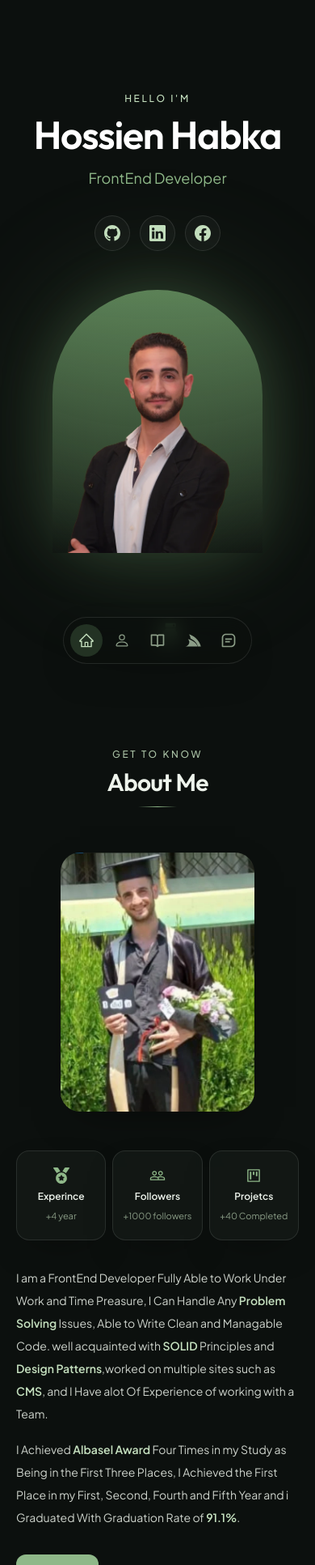
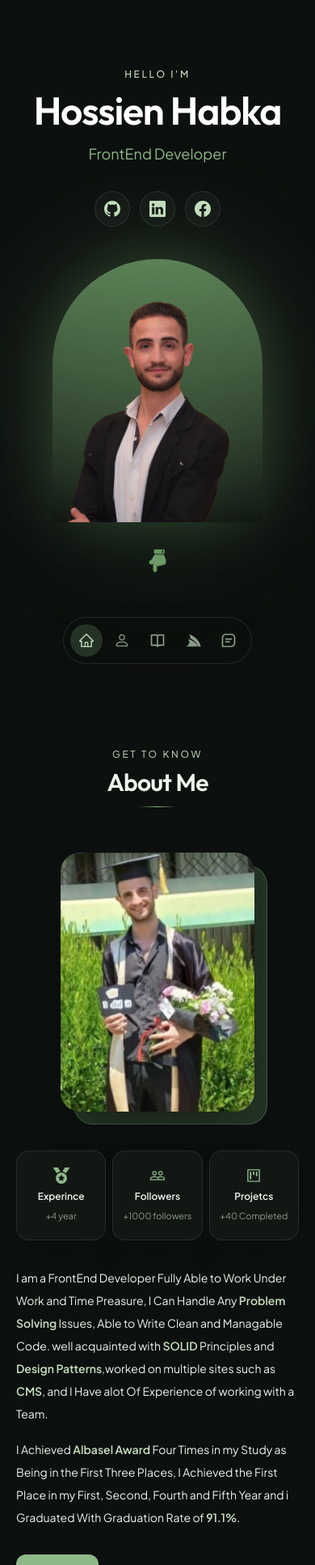
Before and after one commit to H-Habka/myPortfolio, a React (Create React App) app: page / in a window 390 px wide. Shown: the top 1933 px of the page at 81% size. Built offline with nearby package versions, Linux system fonts and the light colour scheme.

Commit message:
Polish hero, about frame, and mobile nav after visual review
Keep the scroll cue in flow on small screens, make the about photo
offset plate visible, and use a more reliable intersection observer
so the floating nav updates on mobile.

Co-authored-by: Hossien <H-Habka@users.noreply.github.com>

```diff
--- a/src/components/AboutMeSection.jsx
+++ b/src/components/AboutMeSection.jsx
@@ -36,13 +36,13 @@ const AboutMeSection = () => {
                 <div className="mt-14 grid items-center gap-12 lg:grid-cols-[0.85fr_1.15fr] lg:gap-16">
                     <div
                         data-aos="fade-right"
-                        className="relative mx-auto w-60"
+                        className="relative mx-auto h-[320px] w-60"
                     >
-                        <div className="absolute inset-3 translate-x-3 translate-y-3 rounded-3xl bg-gradient-to-br from-two/70 to-transparent" />
+                        <div className="absolute left-4 top-4 h-full w-full rounded-3xl border border-two/40 bg-two/25" />
                         <img
                             src={require("../images/aboutme.webp")}
                             alt="Hossien Habka"
-                            className="relative h-[320px] w-60 rounded-3xl object-cover shadow-card transition duration-500 ease-out hover:-translate-y-1 hover:rotate-1"
+                            className="relative h-[320px] w-60 rounded-3xl object-cover shadow-card transition duration-500 ease-out hover:-translate-y-1"
                         />
                     </div>
                     <div className="flex flex-col gap-8">
@@ -69,7 +69,7 @@ const AboutMeSection = () => {
                         </div>
                         <div
                             data-aos="fade-up"
-                            className="space-y-4 text-sm leading-7 text-five/85 sm:text-base sm:leading-8"
+                            className="space-y-4 text-left text-sm leading-7 text-five sm:text-base sm:leading-8"
                         >
                             <p>
                                 I am a FrontEnd Developer Fully Able to Work
--- a/src/components/ExperienceSection/ExperienceItem.jsx
+++ b/src/components/ExperienceSection/ExperienceItem.jsx
@@ -3,7 +3,7 @@ import { BsFillCheckCircleFill } from "react-icons/bs";
 
 const ExperienceItem = ({ item }) => {
     return (
-        <div className="flex w-full gap-3 px-1 py-2.5">
+        <div className="flex w-full gap-3 px-1 py-3">
             <BsFillCheckCircleFill
                 size={15}
                 className="mt-1 shrink-0 text-three"
--- a/src/components/ExperienceSection/ExperienceSection.jsx
+++ b/src/components/ExperienceSection/ExperienceSection.jsx
@@ -11,7 +11,7 @@ const ExperienceSection = () => {
                     <div className="section-title">My Experience</div>
                     <div className="section-rule" />
                 </div>
-                <div className="mt-14 grid gap-6 md:grid-cols-2">
+                <div className="mt-14 grid items-start gap-6 md:grid-cols-2">
                     <div
                         data-aos="fade-right"
                         className="surface-card flex flex-col items-center gap-6 px-5 py-8 sm:px-8"
--- a/src/components/FloatingNavLink/FloatingNavLink.jsx
+++ b/src/components/FloatingNavLink/FloatingNavLink.jsx
@@ -34,8 +34,8 @@ const FloatingNavLink = () => {
                 }
             },
             {
-                rootMargin: "-35% 0px -45% 0px",
-                threshold: [0.15, 0.35, 0.6],
+                rootMargin: "-40% 0px -55% 0px",
+                threshold: 0,
             }
         );
 
--- a/src/components/HeaderSection.jsx
+++ b/src/components/HeaderSection.jsx
@@ -6,9 +6,9 @@ const HeaderSection = () => {
     return (
         <section
             id="home"
-            className="relative flex min-h-screen w-full items-center px-5 sm:px-8 pt-16 pb-28"
+            className="relative flex min-h-screen w-full flex-col justify-center px-5 sm:px-8 pt-16 pb-28"
         >
-            <div className="section-inner grid items-center gap-12 md:grid-cols-[1.1fr_0.9fr] lg:gap-16">
+            <div className="section-inner grid items-center gap-10 md:grid-cols-[1.1fr_0.9fr] md:gap-16">
                 <div className="flex flex-col items-center text-center md:items-start md:text-left">
                     <p
                         data-aos="fade-up"
@@ -86,7 +86,7 @@ const HeaderSection = () => {
                 data-aos="fade-down"
                 data-aos-delay="700"
                 href="#about"
-                className="absolute bottom-10 left-1/2 -translate-x-1/2 text-two transition duration-300 hover:text-three"
+                className="mx-auto mt-10 text-two transition duration-300 hover:text-three md:absolute md:bottom-24 md:left-1/2 md:mt-0 md:-translate-x-1/2"
                 aria-label="Scroll to about"
             >
                 <FaHandPointDown size={28} className="animate-bounce" />
--- a/src/components/RecentWorkSection/ProjectItem.jsx
+++ b/src/components/RecentWorkSection/ProjectItem.jsx
@@ -5,7 +5,7 @@ const ProjectItem = ({ project }) => {
     return (
         <article
             data-aos="fade-up"
-            className="surface-card flex flex-col justify-between gap-5 p-4 transition duration-300 hover:-translate-y-1 hover:border-three/30"
+            className="surface-card flex flex-col justify-between gap-5 p-5 transition duration-300 hover:-translate-y-1 hover:border-three/30"
         >
             <div className="overflow-hidden rounded-xl">
                 <img
```
